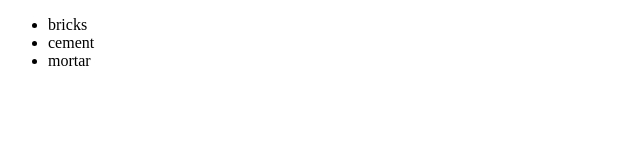
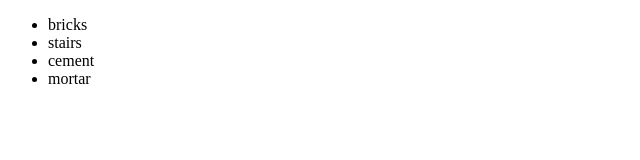
Before and after one commit to WMW101/GitTest, a plain HTML site: page Index.html in a window 1280 px wide. Shown: the full height of the page, 0-640 px from the left. Drawn offline with Linux system fonts and the light colour scheme.

Commit message:
added stiars to list

```diff
--- a/Index.html
+++ b/Index.html
@@ -8,6 +8,7 @@
 <div>
     <ul>
         <li>bricks</li>
+	<li>stairs</li>
         <li>cement</li>
         <li>mortar</li>
     </ul>
```
